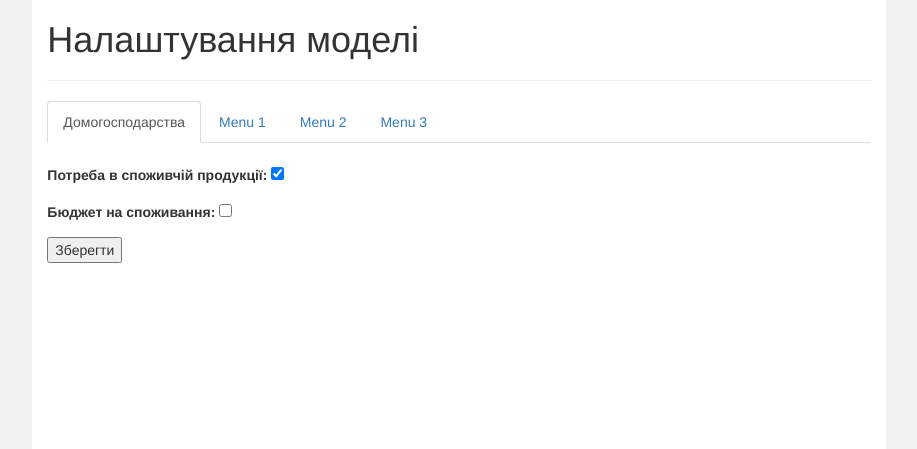
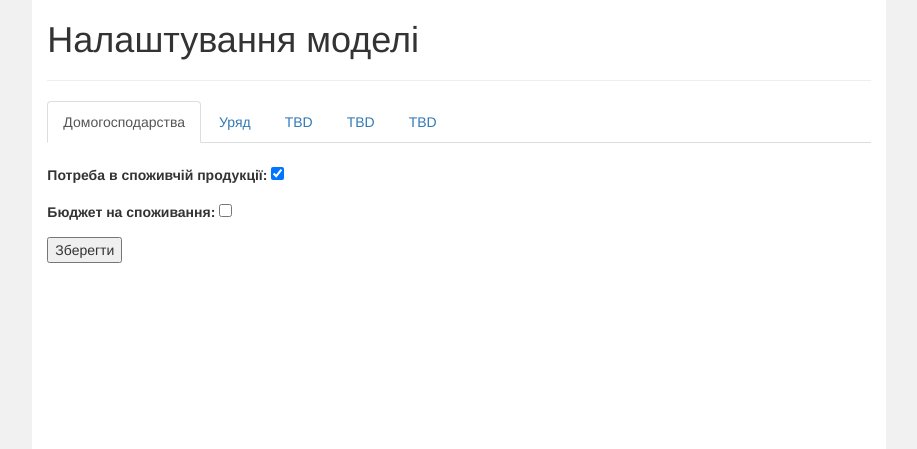
Before and after one commit to urisavka/phdjango, a Django app: page /models/model/2/edit/household/ in a window 1280 px wide. Shown: the part 52-501 px from the top of the page, without its empty margins (181-1098 px from the left). Run offline with Django 3.2, Linux system fonts and the light colour scheme; data comes from the database, SQL or seed files in the repository; both versions use the stored data as it was after the commit; some libraries are stand-ins or nearby versions.

Commit message:
government

```diff
--- a/phdjango/models/generic_responses.py
+++ b/phdjango/models/generic_responses.py
@@ -15,7 +15,7 @@ def generic_model_config_entry(request, model_config_id, cls, key):
     if entity is None:
         entity = cls()
         entity.save()
-        settattr(model_config, key)
+        setattr(model_config, key, entity)
         model_config.save()
 
     form = EntityForm(request.POST or None, instance=entity)
--- a/phdjango/models/templates/models/run-config-edit-base.html
+++ b/phdjango/models/templates/models/run-config-edit-base.html
@@ -5,11 +5,14 @@
 {% block content %}
 <ul class="nav nav-tabs">
     <li {% if key == 'household_structure' %} class="active"{% endif %}>
-        <a href="{% url 'models:model-config-edit-household' model_config_id %}">Домогосподарства</a>
+        <a href="{% url 'models:model-config-edit-household_structure' model_config_id %}">Домогосподарства</a>
     </li>
-    <li><a href="#">Menu 1</a></li>
-    <li><a href="#">Menu 2</a></li>
-    <li><a href="#">Menu 3</a></li>
+    <li {% if key == 'government_structure' %} class="active"{% endif %}>
+        <a href="{% url 'models:model-config-edit-government_structure' model_config_id %}">Уряд</a>
+    </li>
+    <li><a href="#">TBD</a></li>
+    <li><a href="#">TBD</a></li>
+    <li><a href="#">TBD</a></li>
 </ul>
 <h3>{% block subtitle %}{% endblock %}</h3>
 
--- a/phdjango/models/templates/models/run-config-edit-generic-child.html
+++ b/phdjango/models/templates/models/run-config-edit-generic-child.html
@@ -3,7 +3,7 @@
 {% block subtitle %}{% endblock %}
 
 {% block form %}
-<form action="{% url 'models:model-config-edit-household' model_config_id %}" method="post"
+<form action="{% url 'models:model-config-edit-'|add:key model_config_id %}" method="post"
       enctype="multipart/form-data">
     {% csrf_token %}
     {{form.as_p}}
--- a/phdjango/models/urls.py
+++ b/phdjango/models/urls.py
@@ -11,5 +11,6 @@ urlpatterns = [
     url(r'^prepare-run/$', views.prepareRun, name='prepare-run'),
     url(r'^model/create/$', views.create_model_config, name='model-config-create'),
     url(r'^model/(?P<model_config_id>[0-9]+)/edit/$', views.edit_model_config, name='model-config-edit'),
-    url(r'^model/(?P<model_config_id>[0-9]+)/edit/household/$', views.edit_model_config_household, name='model-config-edit-household'),
+    url(r'^model/(?P<model_config_id>[0-9]+)/edit/household/$', views.edit_model_config_household, name='model-config-edit-household_structure'),
+    url(r'^model/(?P<model_config_id>[0-9]+)/edit/government/$', views.edit_model_config_government, name='model-config-edit-government_structure'),
 ]
--- a/phdjango/models/views.py
+++ b/phdjango/models/views.py
@@ -40,6 +40,10 @@ def edit_model_config_household(request, model_config_id):
     return generic_model_config_entry(request, model_config_id, cls=HouseholdStructure, key='household_structure')
 
 
+def edit_model_config_government(request, model_config_id):
+    return generic_model_config_entry(request, model_config_id, cls=GovernmentStructure, key='government_structure')
+
+
 def prepareRun(request):
     class ModelResultForm(ModelForm):
         class Meta:
```
Also changed, not shown: phdjango/db.sqlite3.
